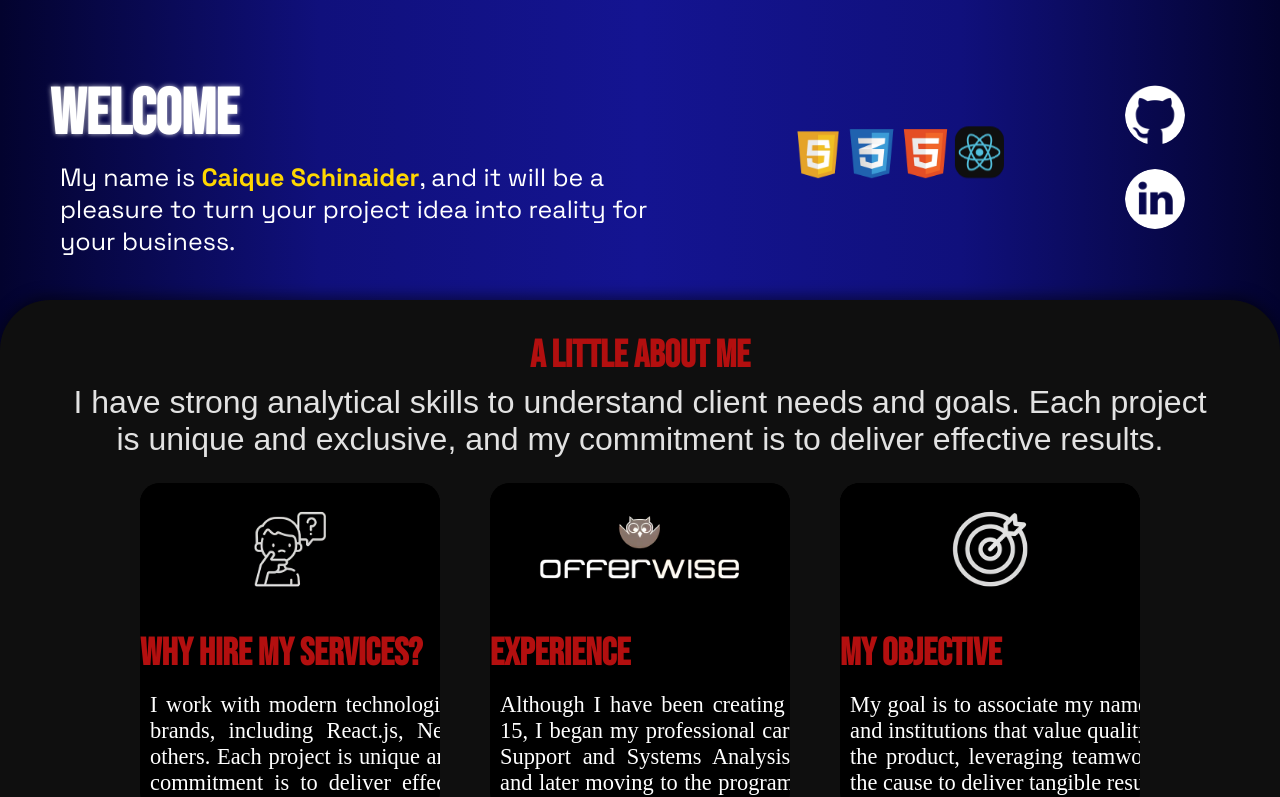
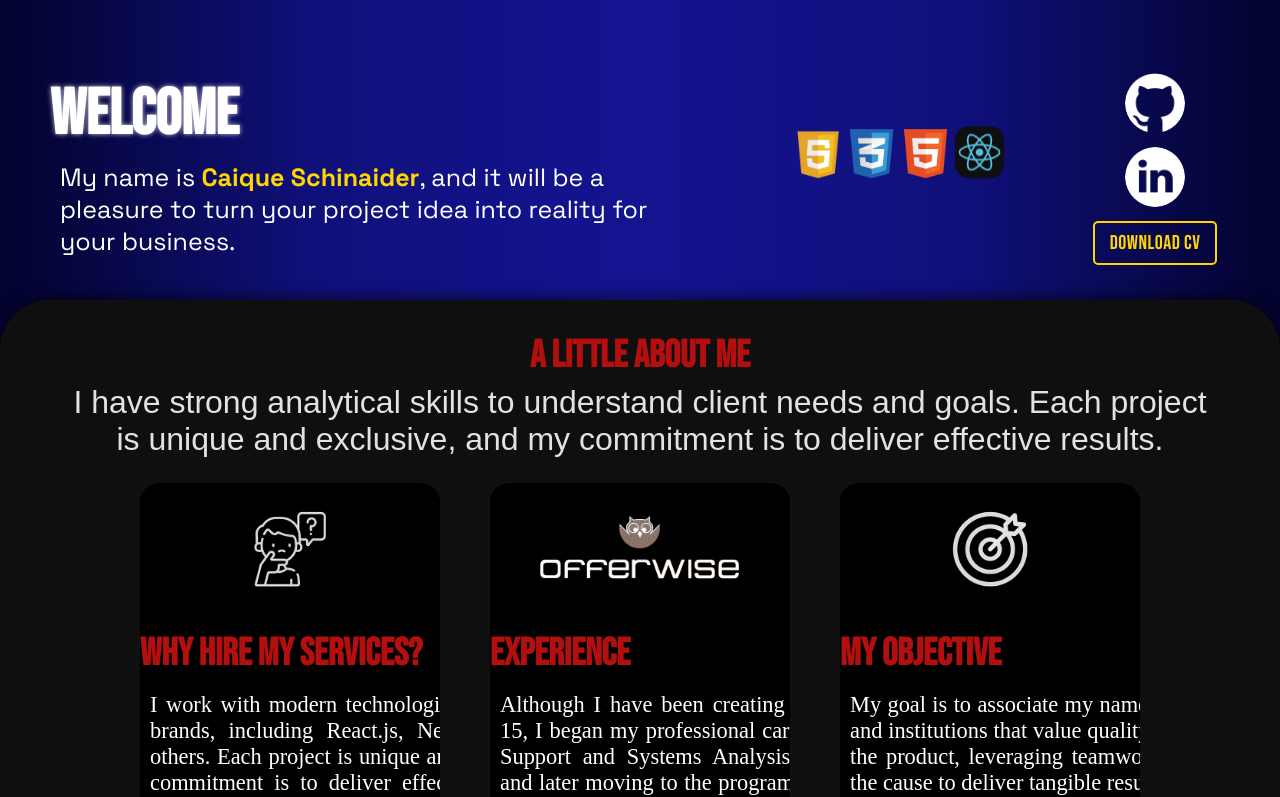
Before and after one commit to CaiqueSchinaider/Portfolio, a React (Create React App) app: page / in a window 1280 px wide. Shown: the top 797 px of the page. Built offline with nearby package versions, Linux system fonts and the light colour scheme; a web font is replaced by a local one.

Commit message:
feat: Add download CV

```diff
--- a/src/components/Banner/Banner.module.css
+++ b/src/components/Banner/Banner.module.css
@@ -114,10 +114,11 @@
     display: flex;
     position: absolute;
     flex-direction: column;
+    justify-content: end;
     align-items: center;
     width: 50px;
-    height: 130px;
-    gap: 20px;
+    height: 230px;
+    gap: 10px;
     right: 100px;
   }
   .IconGithub,
@@ -134,6 +135,28 @@
     transform: scale(1.1);
   }
 }
+.CvDownload {
+  display: flex;
+  align-items: center;
+  justify-content: center;
+  text-decoration: none;
+
+  letter-spacing: 0.5px;
+  border: 2px solid gold;
+  background-color: transparent;
+  width: 120px;
+  height: 40px;
+  border-radius: 5px;
+  cursor: pointer;
+  font-family: "Bebas Neue", sans-serif;
+  color: gold;
+  font-size: 20px;
+  transition: all 0.2s ease-out;
+}
+.CvDownload:hover {
+  scale: 104%;
+}
+
 @media screen and (width < 1155px) and (width >= 500px) {
   .BannerContainer {
     display: flex;
@@ -251,11 +274,11 @@
     display: flex;
     flex-direction: row;
     position: fixed;
-    align-items: end;
+    align-items: center;
     top: 0px;
     right: 0px;
     justify-content: center;
-    width: 120px;
+    width: 140px;
     height: 55px;
     border-radius: 0px 0px 0px 10px;
     gap: 20px;
@@ -275,6 +298,25 @@
   .IconLinkedin:hover {
     transform: scale(1.1);
   }
+  .CvDownload {
+    text-decoration: none;
+    position: fixed;
+    bottom: 20px;
+    right: 10px;
+    background-color: gold;
+    font-weight: normal;
+    width: 100px;
+    height: 35px;
+    border-radius: 5px;
+    cursor: pointer;
+    font-family: "Bebas Neue", sans-serif;
+    color: black;
+    font-size: 20px;
+    transition: all 0.2s ease-out;
+  }
+  .CvDownload:hover {
+    scale: 104%;
+  }
 }
 .PresentationContainer h1 {
   text-shadow: 0px 0px 5px #ffffffc5;
--- a/src/components/Banner/index.js
+++ b/src/components/Banner/index.js
@@ -5,7 +5,8 @@ function Banner() {
       <div className={styles.PresentationContainer}>
         <h1> Welcome</h1>
         <p>
-          My name is <strong style={{ color: "gold" }}>Caique Schinaider</strong>, and it
+          My name is{" "}
+          <strong style={{ color: "gold" }}>Caique Schinaider</strong>, and it
           will be a pleasure to turn your project idea into reality for your
           business.
         </p>
@@ -41,6 +42,13 @@ function Banner() {
             className={styles.IconLinkedin}
           />
         </a>
+        <a
+          className={styles.CvDownload}
+          href="/Caique-Schinaider-CV.pdf"
+          download
+        >
+          Download CV
+        </a>
       </nav>
     </main>
   );
```
Also changed, not shown: 1 other file (tests, documents, lock files or other folders).
